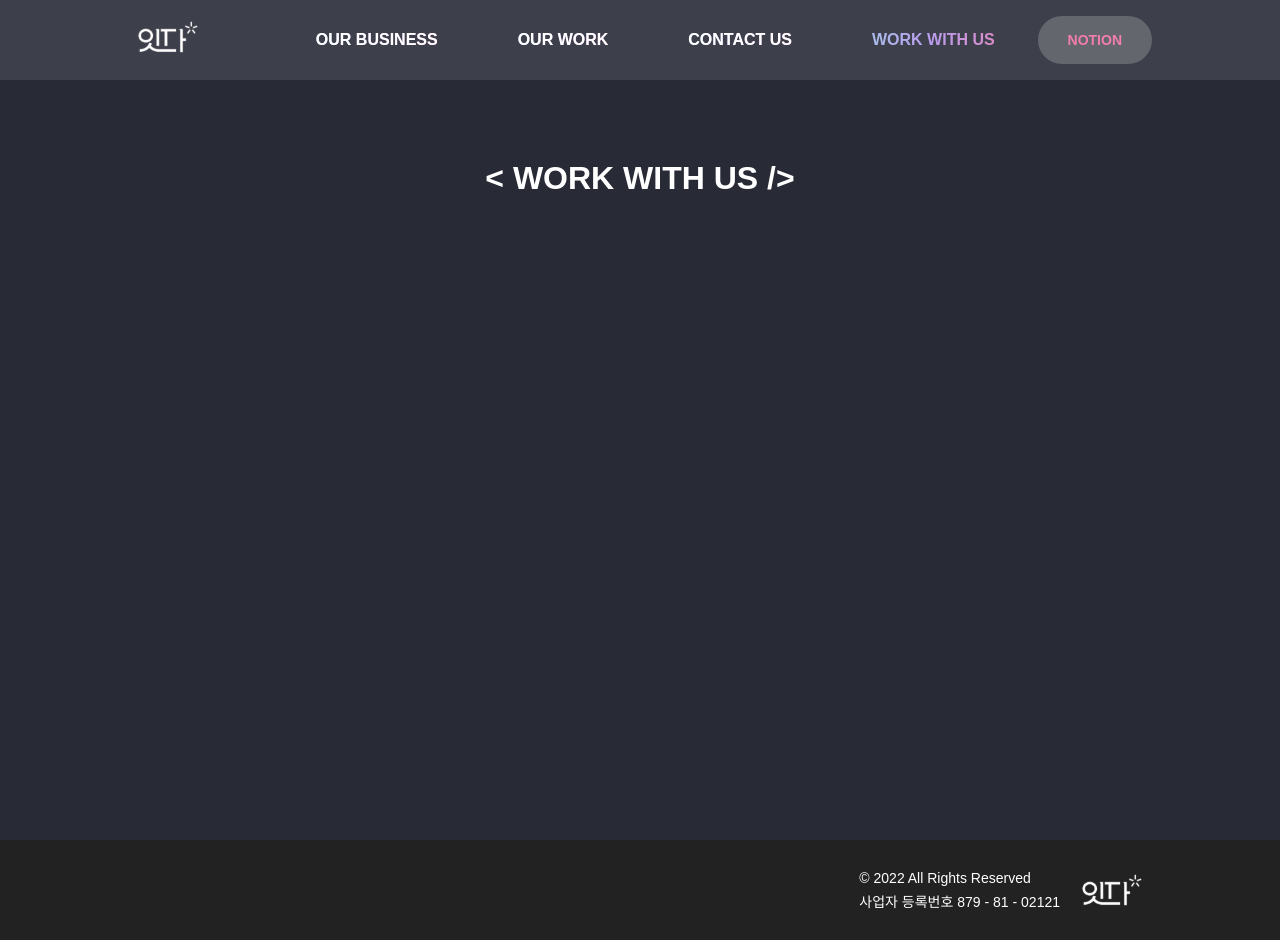
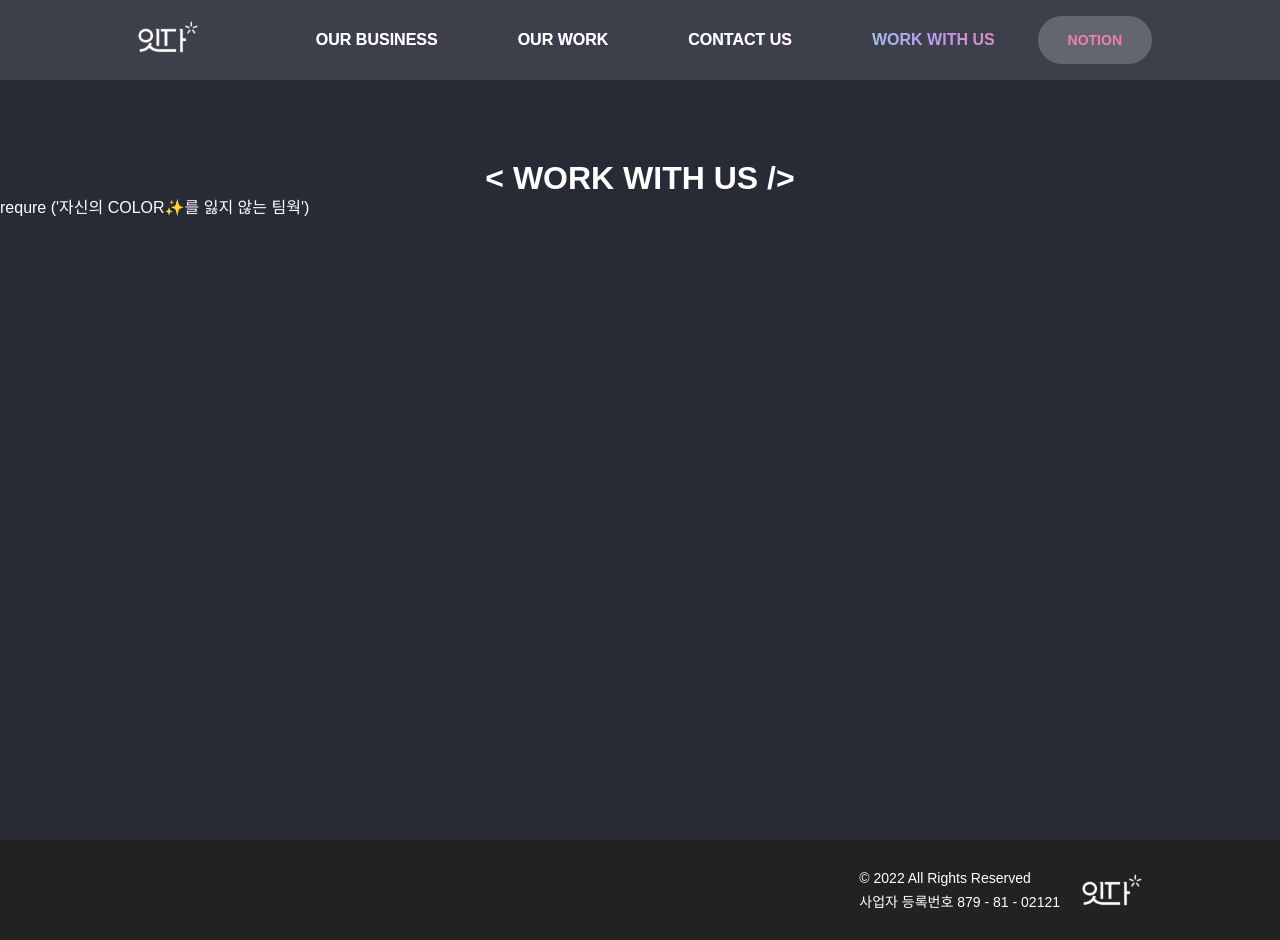
Before and after one commit to lillyYu/itda-platform, a React (Create React App) app in the folder client/: page /with-us in a window 1280 px wide. Built offline with nearby package versions, Linux system fonts and the light colour scheme; a web font is replaced by a local one.

Commit message:
commit before naver api test

```diff
--- a/client/src/pages/subpages/WorkWithUs.js
+++ b/client/src/pages/subpages/WorkWithUs.js
@@ -8,7 +8,9 @@ const WorkWithUs = () => {
         <SectionTitle title="WORK WITH US" />
 
         <article>
+          <header>requre ('자신의 COLOR✨를 잃지 않는 팀웍')</header>
 
+          <main></main>
         </article>
       </div>
     </section>
```
